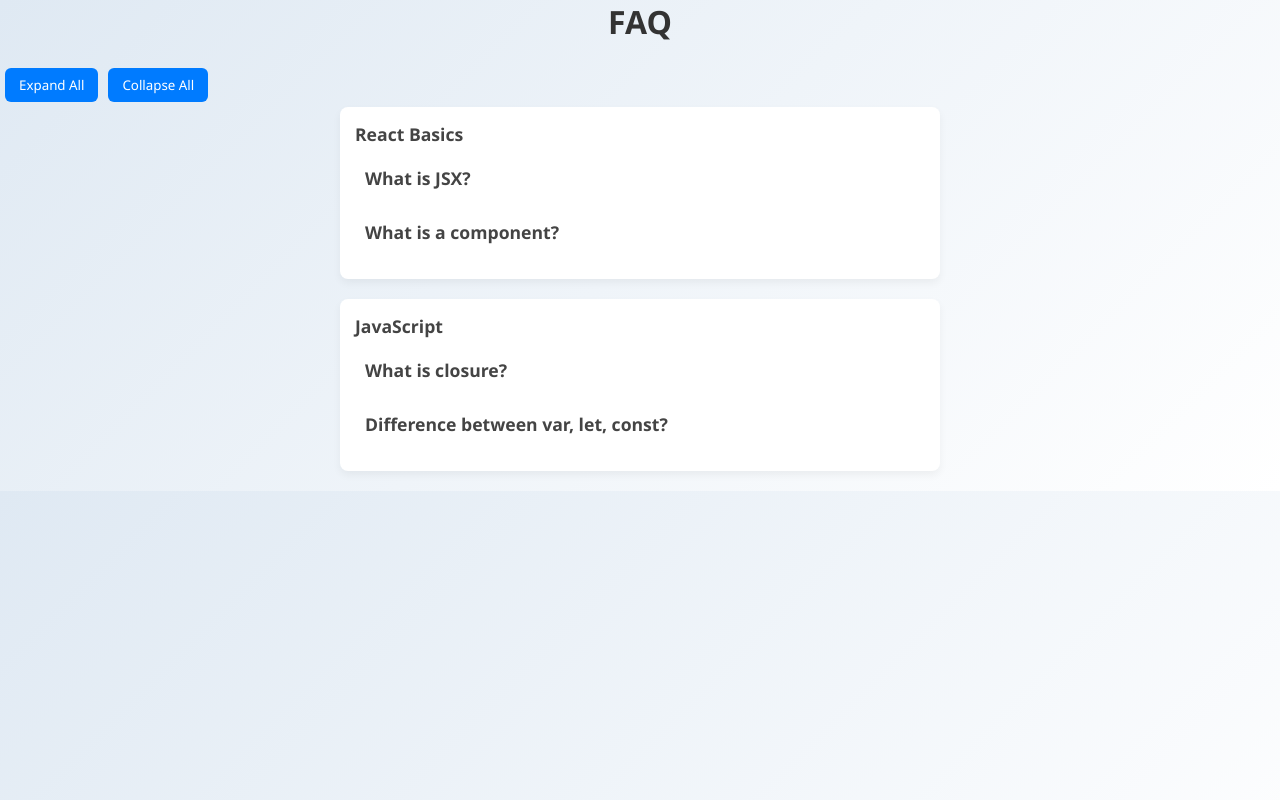
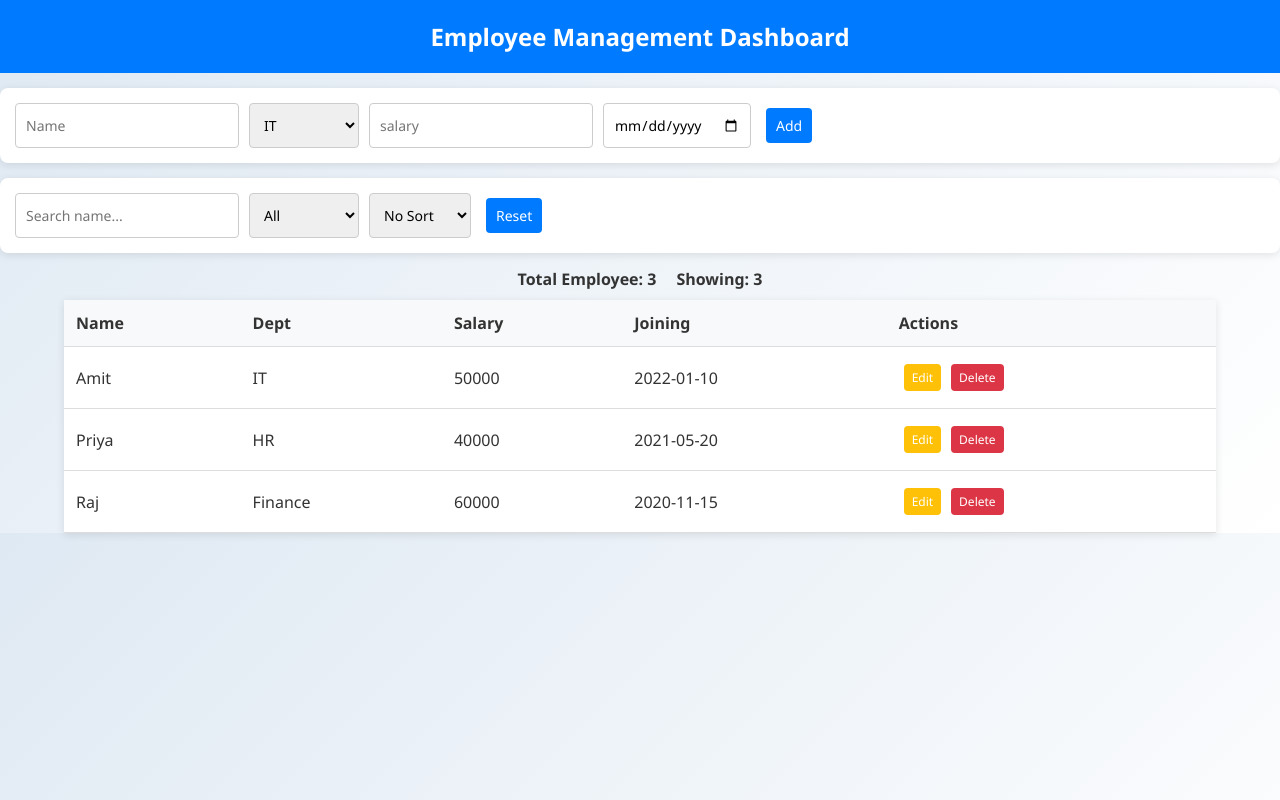
Before and after one commit to BhavyaRohilla/MERN-STACK, a React (Vite) app in the folder React_practice/: page / in a window 1280 px wide. Built offline with nearby package versions, Linux system fonts and the light colour scheme.

Commit message:
Employee management system

```diff
--- /dev/null
+++ b/React_practice/src/EmployeeManagement.jsx
@@ -0,0 +1,255 @@
+import { useState } from "react";
+import "./emp.css";
+
+const data = [
+  { id: 1, name: "Amit", dept: "IT", salary: 50000, joining: "2022-01-10" },
+  { id: 2, name: "Priya", dept: "HR", salary: 40000, joining: "2021-05-20" },
+  { id: 3, name: "Raj", dept: "Finance", salary: 60000, joining: "2020-11-15" },
+];
+
+const EmployeeManagement = () => {
+  const [items, setItems] = useState(data);
+  const [filter, setFilter] = useState({
+    search: "",
+    dept: "all",
+    sort: "none",
+  });
+
+  function onUpdateSalary(id, newSalary) {
+    setItems((items) =>
+      items.map((item) =>
+        item.id === id ? { ...item, salary: Number(newSalary) } : item
+      )
+    );
+  }
+
+  const filteredItems = items
+    .filter((emp) =>
+      emp.name.toLowerCase().includes(filter.search.toLowerCase())
+    )
+    .filter((emp) =>
+      filter.dept === "all" ? true : emp.dept.toLowerCase() === filter.dept
+    )
+    .sort((a, b) => {
+      switch (filter.sort) {
+        case "name-asc":
+          return a.name.localeCompare(b.name);
+        case "name-desc":
+          return b.name.localeCompare(a.name);
+        case "salary-asc":
+          return a.salary - b.salary;
+        case "salary-desc":
+          return b.salary - a.salary;
+        case "date-asc":
+          return new Date(a.joining) - new Date(b.joining);
+        case "date-desc":
+          return new Date(b.joining) - new Date(a.joining);
+        default:
+          return 0;
+      }
+    });
+
+  function onDelete(id) {
+    setItems((items) => items.filter((item) => item.id !== id));
+  }
+  return (
+    <div>
+      <Header />
+      <Details setItems={setItems} />
+      <Filters filter={filter} setFilter={setFilter} />
+      <Main
+        data={filteredItems}
+        onDelete={onDelete}
+        onUpdateSalary={onUpdateSalary}
+      />
+    </div>
+  );
+};
+
+function Header() {
+  return <h1>Employee Management Dashboard</h1>;
+}
+
+function Details({ setItems }) {
+  const [name, setName] = useState("");
+  const [dept, setDept] = useState("it");
+  const [salary, setSalary] = useState("");
+  const [date, setDate] = useState("");
+
+  function handleSubmit(e) {
+    e.preventDefault();
+    if (!name.trim() || !salary || !date) {
+      alert("Please fill Name Salary Date ");
+      return;
+    }
+    setItems((items) => [
+      ...items,
+      { id: Date.now(), name, dept, salary: Number(salary), joining: date },
+    ]);
+
+    setName("");
+    setDept("it");
+    setSalary("");
+    setDate("");
+  }
+
+  return (
+    <form onSubmit={handleSubmit}>
+      <input
+        type="text"
+        placeholder="Name"
+        value={name}
+        onChange={(e) => setName(e.target.value)}
+      />
+      <select value={dept} onChange={(e) => setDept(e.target.value)}>
+        <option value="it">IT</option>
+        <option value="hr">HR</option>
+        <option value="finance">Finance</option>
+        <option value="sales">Sales</option>
+        <option value="marketing">Marketing</option>
+      </select>
+      <input
+        type="number"
+        placeholder="salary"
+        value={salary}
+        onChange={(e) => setSalary(e.target.value)}
+      />
+      <input
+        type="date"
+        value={date}
+        onChange={(e) => setDate(e.target.value)}
+      />
+      <button>Add</button>
+    </form>
+  );
+}
+
+function Filters({ filter, setFilter }) {
+  return (
+    <form>
+      <input
+        type="text"
+        placeholder="Search name..."
+        value={filter.search}
+        onChange={(e) =>
+          setFilter((prev) => ({ ...prev, search: e.target.value }))
+        }
+      />
+      <select
+        value={filter.dept}
+        onChange={(e) =>
+          setFilter((prev) => ({ ...prev, dept: e.target.value }))
+        }
+      >
+        <option value="all">All</option>
+        <option value="it">IT</option>
+        <option value="hr">HR</option>
+        <option value="finance">Finance</option>
+        <option value="sales">Sales</option>
+        <option value="marketing">Marketing</option>
+      </select>
+      <select
+        value={filter.sort}
+        onChange={(e) =>
+          setFilter((prev) => ({ ...prev, sort: e.target.value }))
+        }
+      >
+        <option value="none">No Sort</option>
+        <option value="name-asc">Name ↑</option>
+        <option value="name-desc">Name ↓</option>
+        <option value="salary-asc">Salary ↑</option>
+        <option value="salary-desc">Salary ↓</option>
+        <option value="date-asc">Joining ↑</option>
+        <option value="date-desc">Joining ↓</option>
+      </select>
+      <button
+        onClick={() => setFilter({ search: "", dept: "all", sort: "none" })}
+      >
+        Reset
+      </button>
+    </form>
+  );
+}
+
+function Main({ data, onDelete, onUpdateSalary }) {
+  const [changeSalary, setChangeSalary] = useState(false);
+  const [editId, setEditId] = useState("");
+
+  function handleCancel() {
+    setEditId(null);
+  }
+
+  function handleSave(id) {
+    onUpdateSalary(id, changeSalary);
+    setEditId(null);
+  }
+
+  function handleEdit(id, currentSalary) {
+    setEditId(id);
+    setChangeSalary(currentSalary);
+  }
+  return (
+    <>
+      <div className="stats">
+        <p>Total Employee: {data.length}</p>
+        <p>Showing: {data.length}</p>
+      </div>
+      <table>
+        <thead>
+          <tr>
+            <th>Name</th>
+            <th>Dept</th>
+            <th>Salary</th>
+            <th>Joining</th>
+            <th>Actions</th>
+          </tr>
+        </thead>
+        <tbody>
+          {data.map((data) => (
+            <tr key={data.id}>
+              <td>{data.name}</td>
+              <td>{data.dept}</td>
+              <td>
+                {editId === data.id ? (
+                  <input
+                    type="number"
+                    value={changeSalary}
+                    onChange={(e) => setChangeSalary(e.target.value)}
+                  />
+                ) : (
+                  data.salary
+                )}
+              </td>
+              <td>{data.joining}</td>
+              <td>
+                {editId === data.id ? (
+                  <>
+                    <button onClick={() => handleSave(data.id)}>Save</button>
+                    <button onClick={handleCancel}>Cancel</button>
+                  </>
+                ) : (
+                  <>
+                    <button
+                      className="action-btn edit-btn"
+                      onClick={() => handleEdit(data.id, data.salary)}
+                    >
+                      Edit
+                    </button>
+                    <button
+                      onClick={() => onDelete(data.id)}
+                      className="action-btn delete-btn"
+                    >
+                      Delete
+                    </button>
+                  </>
+                )}
+              </td>
+            </tr>
+          ))}
+        </tbody>
+      </table>
+    </>
+  );
+}
+
+export default EmployeeManagement;
--- /dev/null
+++ b/React_practice/src/emp.css
@@ -0,0 +1,109 @@
+/* Base Layout */
+body {
+  font-family: Arial, sans-serif;
+  background-color: #f4f6f8;
+  margin: 0;
+  padding: 0;
+}
+
+h1 {
+  text-align: center;
+  padding: 20px;
+  background: #007bff;
+  color: white;
+  margin: 0;
+  font-size: 24px;
+}
+
+/* Forms Common Style */
+form {
+  display: flex;
+  gap: 10px;
+  flex-wrap: wrap;
+  background: white;
+  padding: 15px;
+  border-radius: 8px;
+  margin: 15px auto;
+  box-shadow: 0 2px 8px rgba(0, 0, 0, 0.1);
+}
+
+input,
+select,
+button {
+  padding: 8px 10px;
+  font-size: 14px;
+  border: 1px solid #ccc;
+  border-radius: 4px;
+}
+
+button {
+  background-color: #007bff;
+  color: white;
+  border: none;
+  cursor: pointer;
+}
+
+button:hover {
+  background-color: #0056b3;
+}
+
+/* Stats Section */
+.stats {
+  display: flex;
+  justify-content: center;
+  gap: 20px;
+  margin: 10px 0;
+  font-weight: bold;
+}
+
+/* Table Style */
+table {
+  width: 90%;
+  margin: auto;
+  border-collapse: collapse;
+  background: white;
+  box-shadow: 0 2px 8px rgba(0, 0, 0, 0.1);
+}
+
+th,
+td {
+  padding: 12px;
+  border-bottom: 1px solid #ddd;
+  text-align: left;
+}
+
+th {
+  background-color: #f8f9fa;
+}
+
+tr:hover {
+  background-color: #f1f1f1;
+}
+
+/* Action Buttons */
+.action-btn {
+  padding: 5px 8px;
+  font-size: 12px;
+  margin-right: 5px;
+  border: none;
+  border-radius: 4px;
+  cursor: pointer;
+}
+
+.edit-btn {
+  background-color: #ffc107;
+  color: white;
+}
+
+.delete-btn {
+  background-color: #dc3545;
+  color: white;
+}
+
+.edit-btn:hover {
+  background-color: #e0a800;
+}
+
+.delete-btn:hover {
+  background-color: #c82333;
+}
--- a/React_practice/src/main.jsx
+++ b/React_practice/src/main.jsx
@@ -4,9 +4,10 @@ import "./index.css";
 import Steps from "./Steps";
 import Flashcards from "./Flashcards";
 import NestedFaq from "./NestedFaq";
+import EmployeeManagement from "./EmployeeManagement";
 
 createRoot(document.getElementById("root")).render(
   <StrictMode>
-    <NestedFaq />
+    <EmployeeManagement />
   </StrictMode>
 );
```
